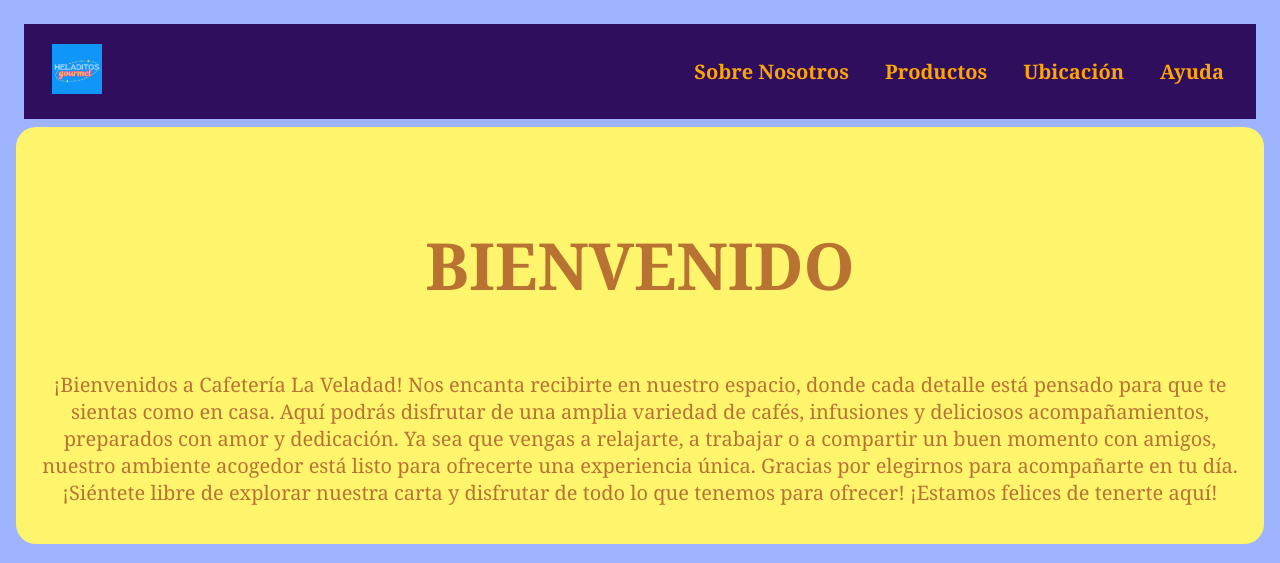
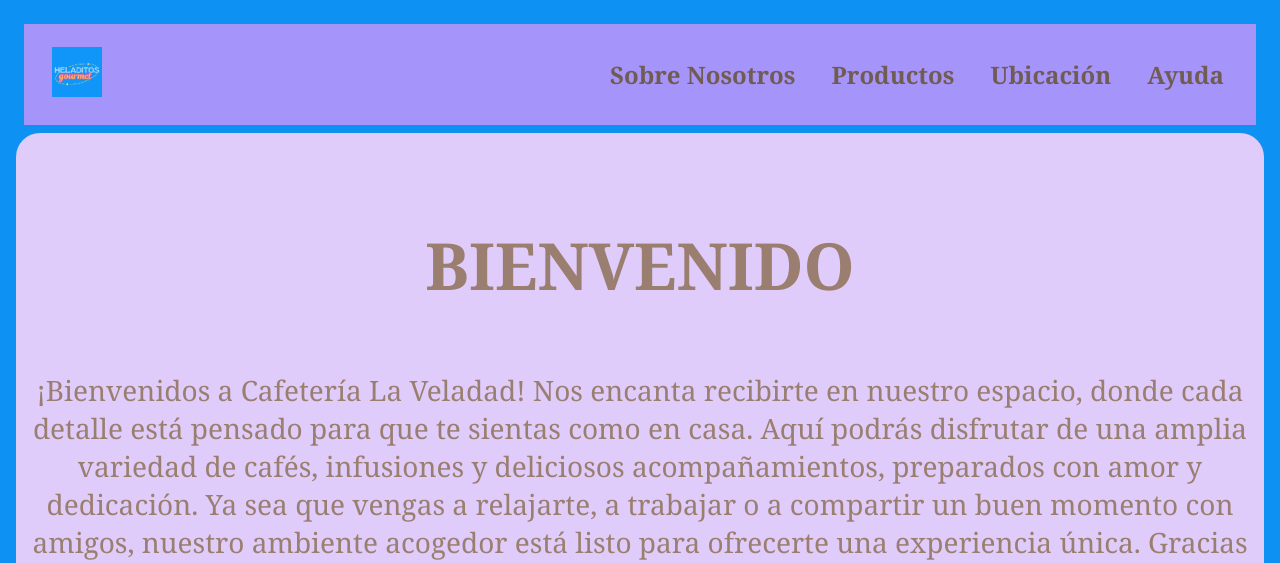
Before and after one commit to yelmis/Heladitos-gourmet, a PHP site: page /inicio.html in a window 1280 px wide. Shown: the top 563 px of the page. Run offline with PHP 8.4, Linux system fonts and the light colour scheme.

Commit message:
nuevo estilo

```diff
--- a/CSS/inicio.css
+++ b/CSS/inicio.css
@@ -5,26 +5,28 @@ padding: 4px;
 }
 
 body{
-    background: #9FB4FF url() ;
+    background: #0D92F4 url() ;
     font-family: Cambria, Cochin, Georgia, Times, 'Times New Roman', serif;
     color: black;
 }
 
 
 #welcome{
-    background-color:#FFF56D;
-    color: #B87333;
-    padding: 10px;
+    background-color:#DFCCFB;
+    color: #705C53;
+    padding: 4px;
     margin: auto;
-    border-radius: 20px;
+    border-radius: 24px;
 }
 
 .h2{
     font-size: 65px;
+    color: #9A7E6F;
 }
 
 .p{
-    font-size: 20px;
+    font-size: 28px;
+    color: #9A7E6F;
 }
 
 #SONOTRO{
@@ -34,7 +36,7 @@ body{
         flex-direction: column;
         height: 80vh;
         width: auto;
-        color: white;
+        color: #3C3D37;
         background-image: linear-gradient(0deg,
                 rgba(0, 0, 0, 0.5),
                 rgba(0, 0, 0, 0.5)), url(https://image.freepik.com/foto-gratis/mujer-atractiva-comiendo-helado-paleta_23-2148193879.jpg);
@@ -44,15 +46,15 @@ body{
 }
 
 #SONOTRO h1{
-    color: white;
-    font-size: 64px;
+    color: #D1E9F6;
+    font-size: 80px;
 }
 
 .navbar {
     display: flex;
     justify-content: space-between;
     align-items: center;
-    background-color:#2F0F5D;
+    background-color:#A594F9;
     padding: 10px 20px;
 }
 
@@ -71,9 +73,9 @@ body{
 }
 
 .nav-links a {
-    color: orange;
+    color: #705C53;
     text-decoration: none;
-    font-size: 20px;
+    font-size: 24px;
     font-weight: bold;
 }
 
@@ -93,7 +95,7 @@ body{
 .bar {
     width: 30px;
     height: 3px;
-    background-color: #F5F5DC;
+    background-color: #000000;
     border-radius: 5px;
 }
 
@@ -106,14 +108,14 @@ body{
 }
 
 .card {
-    background-color: white;
+    background-color: #BBE9FF;
     border: 1px solid #ccc;
     border-radius: 10px;
     padding: 20px;
     margin: 8px;
     width: 40%;
     height:40% ;
-    box-shadow: 0 4px 8px rgba(0, 0, 0, 0.1);
+    box-shadow: 0 20px 12px rgba(0, 0, 0, 0.1);
     text-align: center;
     border-radius: 10px;
 
```
